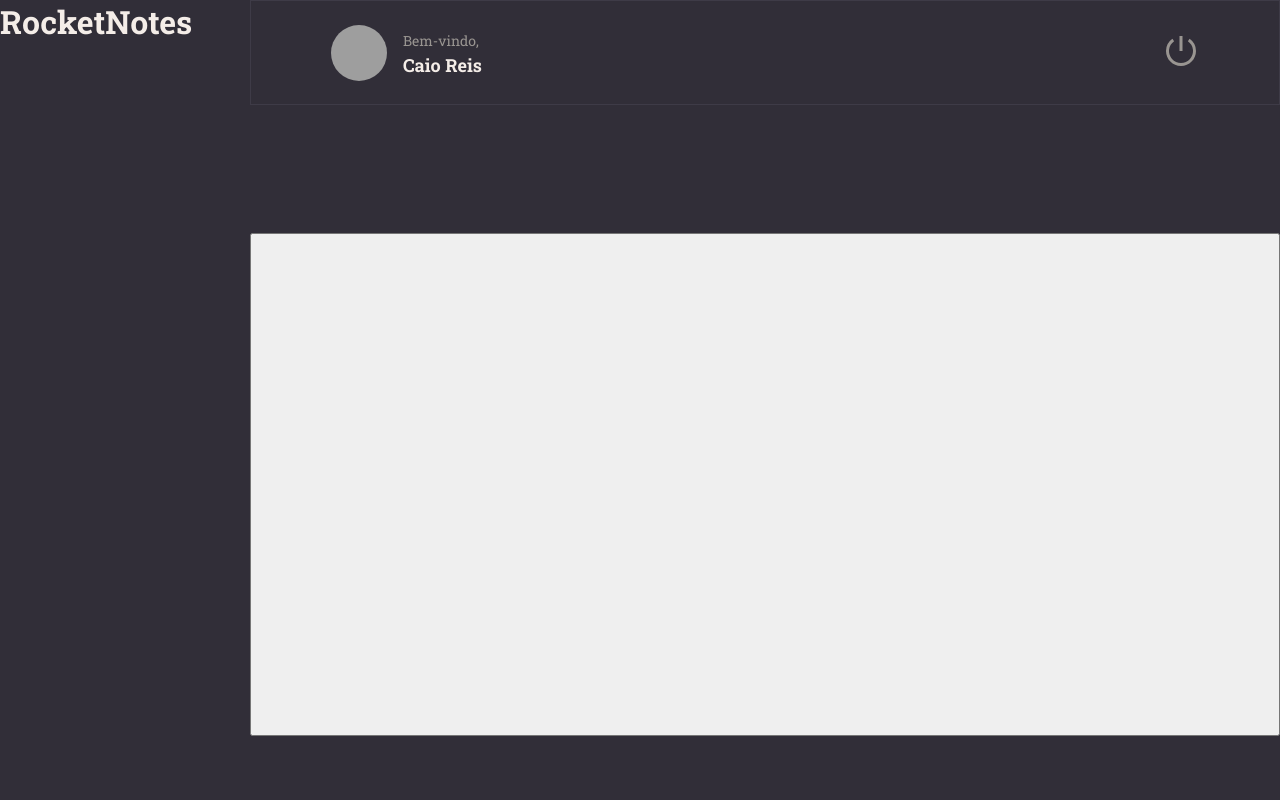
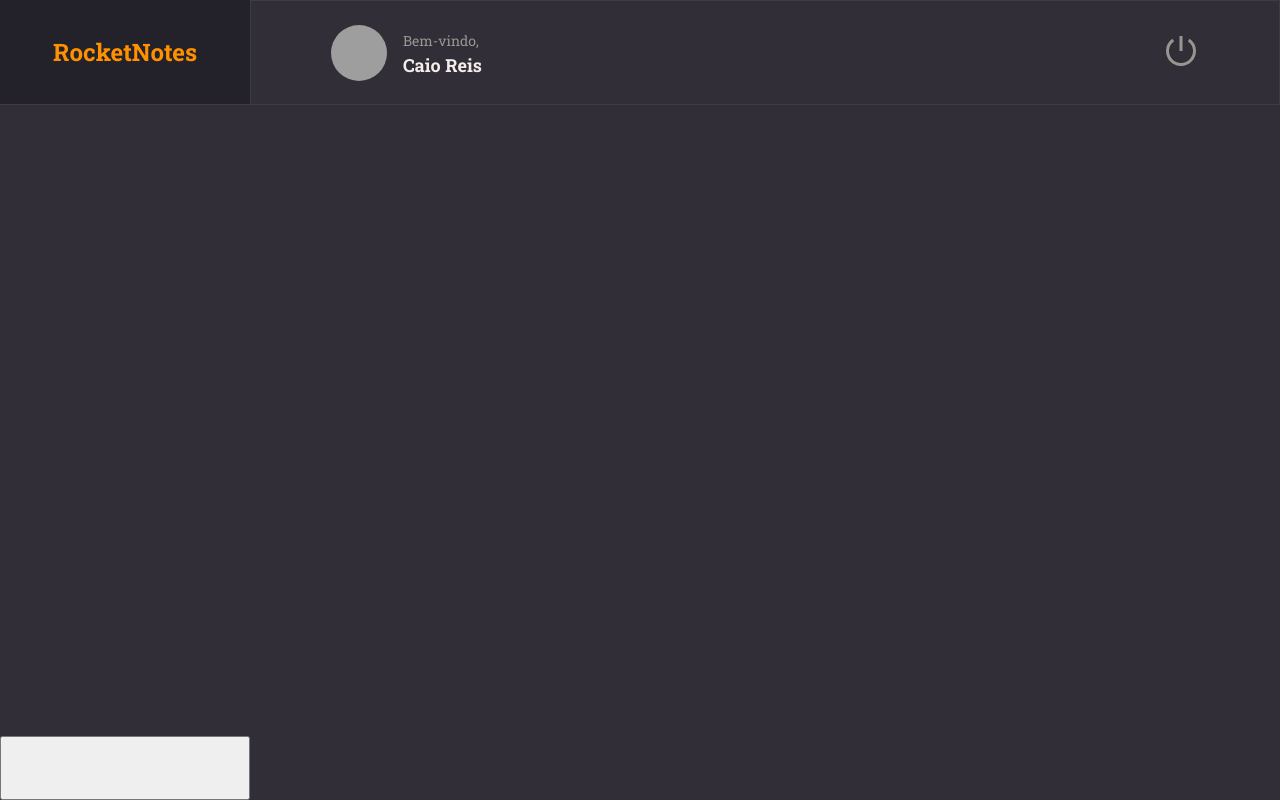
Before and after one commit to iCaioReis/Explorer-Stage09-Atividade-React, a React (Vite) app in the folder rocketnotes/: page / in a window 1280 px wide. Built offline with nearby package versions, Linux system fonts and the light colour scheme; grey boxes are pictures that could not be loaded.

Commit message:
Seting grid-area and formatting the logo

```diff
--- a/rocketnotes/src/pages/Home/styles.js
+++ b/rocketnotes/src/pages/Home/styles.js
@@ -19,12 +19,35 @@ export const Container = styled.div`
 
 `;
 
-export const Brand = styled.div``;
+export const Brand = styled.div`
+    grid-area: brand;
 
-export const Menu = styled.ul``;
+    display: flex;
+    justify-content: center;
+    align-items: center;
 
-export const Search = styled.div``;
+    border-bottom: 1px solid ${({ theme }) => theme.COLORS.BACKGROUND_700};
 
-export const Content = styled.div``;
+    background-color: ${({ theme }) => theme.COLORS.BACKGROUND_900};
 
-export const NewNote = styled.button``;
+    > h1 {
+        font-size: 24px;
+        color: ${({ theme }) => theme.COLORS.ORANGE};
+    }
+`;
+
+export const Menu = styled.ul`
+    grid-area: menu;
+`;
+
+export const Search = styled.div`
+    grid-area: search;
+`;
+
+export const Content = styled.div`
+    grid-area: content;
+`;
+
+export const NewNote = styled.button`
+    grid-area: newnote;
+`;
```
